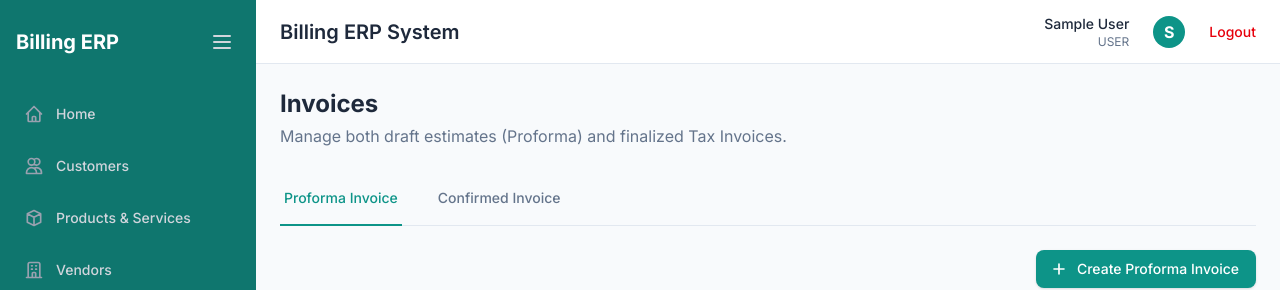
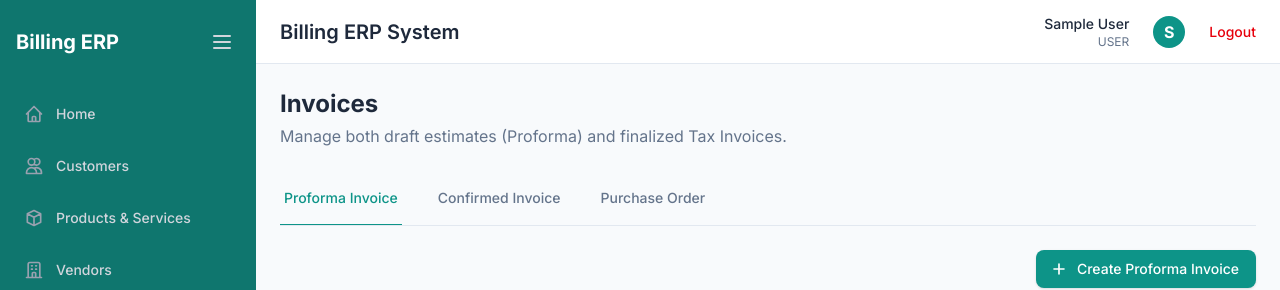
Before and after one commit to Anjitha28/Billing-ERP-System, a Next.js app: page /invoices in a window 1280 px wide. Shown: the top 290 px of the page. Built offline with nearby package versions, Linux system fonts and the light colour scheme; no server answers; the database is empty; sample sign-in values are in the browser's storage.

Commit message:
Add Purchase Order tab to Invoices hub

```diff
--- a/app/(dashboard)/invoices/page.tsx
+++ b/app/(dashboard)/invoices/page.tsx
@@ -22,8 +22,8 @@ export default async function InvoicesHubPage({
       </div>
 
       {/* Tabs */}
-      <div className="border-b border-theme-border">
-        <nav className="-mb-px flex space-x-8" aria-label="Tabs">
+      <div className="border-b border-theme-border flex overflow-x-auto custom-scrollbar">
+        <nav className="-mb-px flex space-x-8 min-w-max" aria-label="Tabs">
           <Link
             href="/invoices?tab=proforma"
             className={`
@@ -48,15 +48,35 @@ export default async function InvoicesHubPage({
           >
             Confirmed Invoice
           </Link>
+          <Link
+            href="/invoices?tab=purchase_order"
+            className={`
+              whitespace-nowrap py-4 px-1 border-b-2 font-medium text-sm
+              ${activeTab === 'purchase_order'
+                ? 'border-theme-primary text-theme-primary'
+                : 'border-transparent text-theme-text-muted hover:text-theme-text hover:border-theme-border'
+              }
+            `}
+          >
+            Purchase Order
+          </Link>
         </nav>
       </div>
 
       {/* Tab Content */}
-      <div className="mt-2">
+      <div className="mt-6">
         {activeTab === 'proforma' ? (
           <ProformaInvoices />
+        ) : activeTab === 'confirmed' ? (
+          <ConfirmedInvoices searchParams={params as any} />
         ) : (
-          <ConfirmedInvoices searchParams={params as any} />
+          <div className="bg-theme-surface border border-theme-border rounded-xl shadow-sm p-12 text-center">
+            <svg className="w-16 h-16 mx-auto text-theme-text-muted opacity-50 mb-4" fill="none" stroke="currentColor" viewBox="0 0 24 24">
+              <path strokeLinecap="round" strokeLinejoin="round" strokeWidth="1.5" d="M9 12h6m-6 4h6m2 5H7a2 2 0 01-2-2V5a2 2 0 012-2h5.586a1 1 0 01.707.293l5.414 5.414a1 1 0 01.293.707V19a2 2 0 01-2 2z" />
+            </svg>
+            <h3 className="text-xl font-bold text-theme-text mb-2">Purchase Orders</h3>
+            <p className="text-theme-text-muted">Purchase Order functionality is coming soon.</p>
+          </div>
         )}
       </div>
     </div>
```
